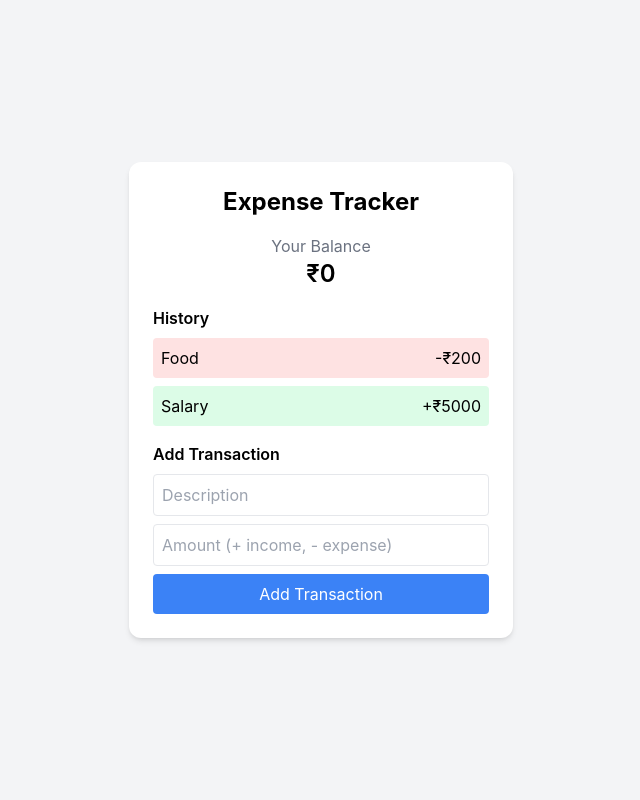
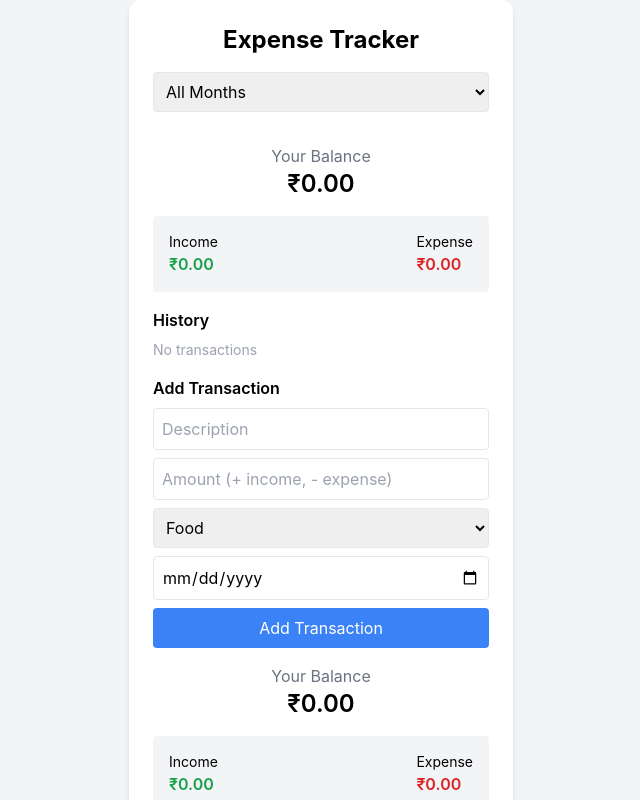
Before and after one commit to NaveenGowd1/react-expense-tracker, a React (Create React App) app: page / in a window 1280 px wide. Shown: the top 800 px of the page, without its empty margins (319-959 px from the left). Built offline with nearby package versions, Linux system fonts and the light colour scheme.

Commit message:
Added category-wise summary

```diff
--- a/src/App.js
+++ b/src/App.js
@@ -1,8 +1,38 @@
+import { useState, useEffect } from "react";
 import Balance from "./components/Balance";
 import TransactionList from "./components/TransactionList";
 import AddTransaction from "./components/AddTransaction";
+import MonthFilter from "./components/MonthFilter";
+import CategorySummary from "./components/CategorySummary";
+
 
 function App() {
+  const [transactions, setTransactions] = useState(() => {
+    const saved = localStorage.getItem("transactions");
+    return saved ? JSON.parse(saved) : [];
+  });
+
+  const [selectedMonth, setSelectedMonth] = useState("all");
+
+  useEffect(() => {
+    localStorage.setItem("transactions", JSON.stringify(transactions));
+  }, [transactions]);
+
+  const addTransaction = (transaction) => {
+    setTransactions([transaction, ...transactions]);
+  };
+
+  const deleteTransaction = (id) => {
+    setTransactions(transactions.filter((t) => t.id !== id));
+  };
+
+  const filteredTransactions =
+    selectedMonth === "all"
+      ? transactions
+      : transactions.filter(
+        (t) => new Date(t.date).getMonth().toString() === selectedMonth
+      );
+
   return (
     <div className="min-h-screen bg-gray-100 flex items-center justify-center">
       <div className="bg-white p-6 rounded-xl shadow-md w-96">
@@ -10,9 +40,28 @@ function App() {
           Expense Tracker
         </h1>
 
-        <Balance />
-        <TransactionList />
-        <AddTransaction />
+        <MonthFilter
+          selectedMonth={selectedMonth}
+          setSelectedMonth={setSelectedMonth}
+        />
+
+        <Balance transactions={filteredTransactions} />
+
+        <TransactionList
+          transactions={filteredTransactions}
+          deleteTransaction={deleteTransaction}
+        />
+
+        <AddTransaction addTransaction={addTransaction} />
+        <Balance transactions={filteredTransactions} />
+
+        <CategorySummary transactions={filteredTransactions} />
+
+        <TransactionList
+          transactions={filteredTransactions}
+          deleteTransaction={deleteTransaction}
+        />
+
       </div>
     </div>
   );
--- a/src/components/AddTransaction.jsx
+++ b/src/components/AddTransaction.jsx
@@ -1,18 +1,70 @@
-const AddTransaction = () => {
+import { useState } from "react";
+
+const AddTransaction = ({ addTransaction }) => {
+  const [text, setText] = useState("");
+  const [amount, setAmount] = useState("");
+  const [category, setCategory] = useState("Food");
+  const [date, setDate] = useState("");
+
+  const onSubmit = (e) => {
+    e.preventDefault();
+    if (!text || !amount || !date) return;
+
+    const newTransaction = {
+      id: Date.now(),
+      text,
+      amount: +amount,
+      category,
+      date,
+    };
+
+    addTransaction(newTransaction);
+    setText("");
+    setAmount("");
+    setCategory("Food");
+    setDate("");
+  };
+
   return (
     <div className="mt-4">
       <h3 className="font-semibold mb-2">Add Transaction</h3>
-      <form>
+
+      <form onSubmit={onSubmit}>
         <input
           type="text"
           placeholder="Description"
           className="w-full border p-2 mb-2 rounded"
+          value={text}
+          onChange={(e) => setText(e.target.value)}
         />
+
         <input
           type="number"
           placeholder="Amount (+ income, - expense)"
           className="w-full border p-2 mb-2 rounded"
+          value={amount}
+          onChange={(e) => setAmount(e.target.value)}
         />
+
+        <select
+          className="w-full border p-2 mb-2 rounded"
+          value={category}
+          onChange={(e) => setCategory(e.target.value)}
+        >
+          <option>Food</option>
+          <option>Travel</option>
+          <option>Rent</option>
+          <option>Shopping</option>
+          <option>Others</option>
+        </select>
+
+        <input
+          type="date"
+          className="w-full border p-2 mb-2 rounded"
+          value={date}
+          onChange={(e) => setDate(e.target.value)}
+        />
+
         <button className="w-full bg-blue-500 text-white p-2 rounded hover:bg-blue-600">
           Add Transaction
         </button>
--- a/src/components/Balance.jsx
+++ b/src/components/Balance.jsx
@@ -1,9 +1,35 @@
-const Balance = () => {
+const Balance = ({ transactions }) => {
+  const amounts = transactions.map((t) => t.amount);
+
+  const total = amounts.reduce((acc, val) => acc + val, 0).toFixed(2);
+  const income = amounts
+    .filter((a) => a > 0)
+    .reduce((acc, val) => acc + val, 0)
+    .toFixed(2);
+  const expense = (
+    amounts
+      .filter((a) => a < 0)
+      .reduce((acc, val) => acc + val, 0) * -1
+  ).toFixed(2);
+
   return (
-    <div className="text-center my-4">
-      <h4 className="text-gray-500">Your Balance</h4>
-      <h2 className="text-2xl font-semibold">₹0</h2>
-    </div>
+    <>
+      <div className="text-center my-4">
+        <h4 className="text-gray-500">Your Balance</h4>
+        <h2 className="text-2xl font-semibold">₹{total}</h2>
+      </div>
+
+      <div className="flex justify-between bg-gray-100 p-4 rounded mb-4">
+        <div>
+          <h4 className="text-sm">Income</h4>
+          <p className="text-green-600 font-semibold">₹{income}</p>
+        </div>
+        <div>
+          <h4 className="text-sm">Expense</h4>
+          <p className="text-red-600 font-semibold">₹{expense}</p>
+        </div>
+      </div>
+    </>
   );
 };
 
--- /dev/null
+++ b/src/components/CategorySummary.jsx
@@ -0,0 +1,37 @@
+const CategorySummary = ({ transactions }) => {
+  const categoryTotals = transactions.reduce((acc, curr) => {
+    const category = curr.category;
+    acc[category] = (acc[category] || 0) + curr.amount;
+    return acc;
+  }, {});
+
+  return (
+    <div className="my-4">
+      <h3 className="font-semibold mb-2">Category Summary</h3>
+
+      {Object.keys(categoryTotals).length === 0 && (
+        <p className="text-gray-400 text-sm">No data to summarize</p>
+      )}
+
+      <ul className="space-y-2">
+        {Object.entries(categoryTotals).map(([category, total]) => (
+          <li
+            key={category}
+            className="flex justify-between bg-gray-100 p-2 rounded"
+          >
+            <span>{category}</span>
+            <span
+              className={`font-semibold ${
+                total < 0 ? "text-red-500" : "text-green-600"
+              }`}
+            >
+              {total < 0 ? "-" : "+"}₹{Math.abs(total)}
+            </span>
+          </li>
+        ))}
+      </ul>
+    </div>
+  );
+};
+
+export default CategorySummary;
--- /dev/null
+++ b/src/components/MonthFilter.jsx
@@ -0,0 +1,25 @@
+const MonthFilter = ({ selectedMonth, setSelectedMonth }) => {
+  return (
+    <select
+      className="w-full border p-2 mb-4 rounded"
+      value={selectedMonth}
+      onChange={(e) => setSelectedMonth(e.target.value)}
+    >
+      <option value="all">All Months</option>
+      <option value="0">January</option>
+      <option value="1">February</option>
+      <option value="2">March</option>
+      <option value="3">April</option>
+      <option value="4">May</option>
+      <option value="5">June</option>
+      <option value="6">July</option>
+      <option value="7">August</option>
+      <option value="8">September</option>
+      <option value="9">October</option>
+      <option value="10">November</option>
+      <option value="11">December</option>
+    </select>
+  );
+};
+
+export default MonthFilter;
--- a/src/components/TransactionList.jsx
+++ b/src/components/TransactionList.jsx
@@ -1,14 +1,41 @@
-const TransactionList = () => {
+const TransactionList = ({ transactions, deleteTransaction }) => {
   return (
     <div className="my-4">
       <h3 className="font-semibold mb-2">History</h3>
+
+      {transactions.length === 0 && (
+        <p className="text-gray-400 text-sm">No transactions</p>
+      )}
+
       <ul>
-        <li className="flex justify-between bg-red-100 p-2 mb-2 rounded">
-          Food <span>-₹200</span>
-        </li>
-        <li className="flex justify-between bg-green-100 p-2 rounded">
-          Salary <span>+₹5000</span>
-        </li>
+        {transactions.map((t) => (
+          <li
+            key={t.id}
+            className={`flex justify-between items-center p-2 mb-2 rounded border-r-4 ${
+              t.amount < 0 ? "border-red-500" : "border-green-500"
+            }`}
+          >
+            <div>
+              <p className="font-medium">{t.text}</p>
+              <p className="text-xs text-gray-500">
+                {t.category} • {t.date}
+              </p>
+            </div>
+
+            <div className="flex items-center gap-2">
+              <span>
+                {t.amount < 0 ? "-" : "+"}₹{Math.abs(t.amount)}
+              </span>
+
+              <button
+                onClick={() => deleteTransaction(t.id)}
+                className="text-red-500 font-bold hover:text-red-700"
+              >
+                ❌
+              </button>
+            </div>
+          </li>
+        ))}
       </ul>
     </div>
   );
```
